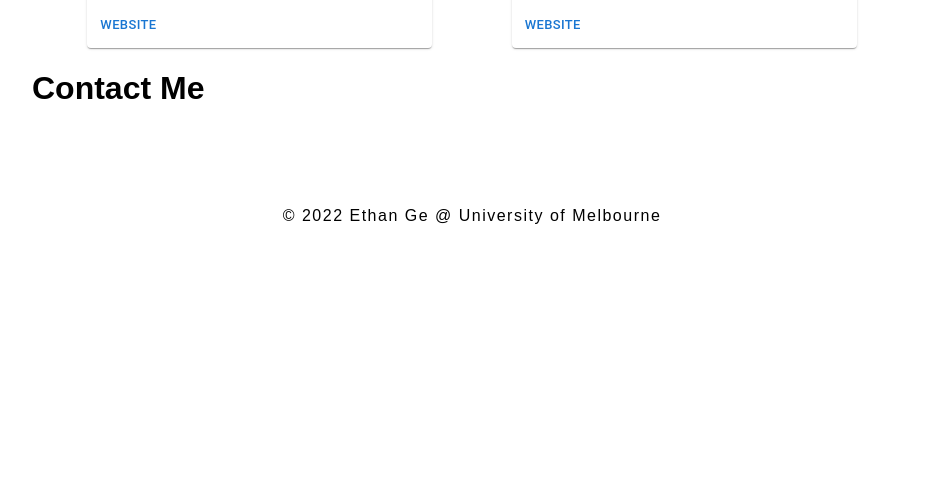
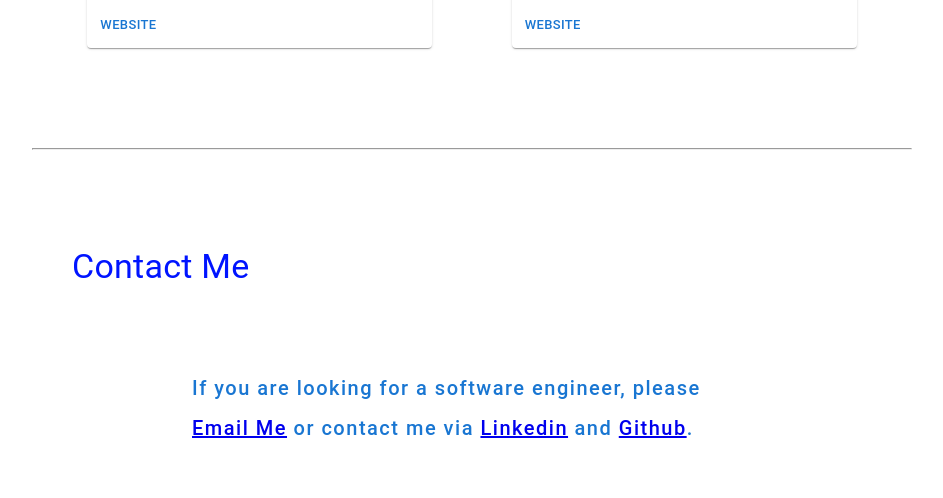
Before and after one commit to ethangeau/ethange, a React (Create React App) app: page / in a window 1280 px wide. Shown: the part 2667-3165 px from the top of the page, without its empty margins (168-1111 px from the left). Before the commit the page ends 2908 px from the top, so only its background shows below. Built offline with nearby package versions, Linux system fonts and the light colour scheme.

Commit message:
finish ContactMe

```diff
--- a/src/components/ContactMe.jsx
+++ b/src/components/ContactMe.jsx
@@ -1,9 +1,33 @@
 import React from "react";
+import { Typography } from "@mui/material";
 
 export default function ContactMe() {
   return (
-    <div>
-      <h1>Contact Me</h1>
-    </div>
+    <>
+      <hr style={{ marginTop: 100 }} />
+      <Typography
+        variant="h4"
+        gutterBottom
+        sx={{ ml: 5, mt: 12, color: "#0014FF" }}
+      >
+        Contact Me
+      </Typography>
+      <Typography
+        variant="h6"
+        gutterBottom
+        sx={{
+          mx: 20,
+          my: 10,
+          color: "#1976d2",
+          letterSpacing: 1.5,
+          lineHeight: 2,
+        }}
+      >
+        If you are looking for a software engineer, please{" "}
+        <a href="mailto: geyebin0701@gmail.com">Email Me</a> or contact me via{" "}
+        <a href="https://www.linkedin.com/in/ethange/">Linkedin</a> and{" "}
+        <a href="https://github.com/yebinge">Github</a>.
+      </Typography>
+    </>
   );
 }
```
